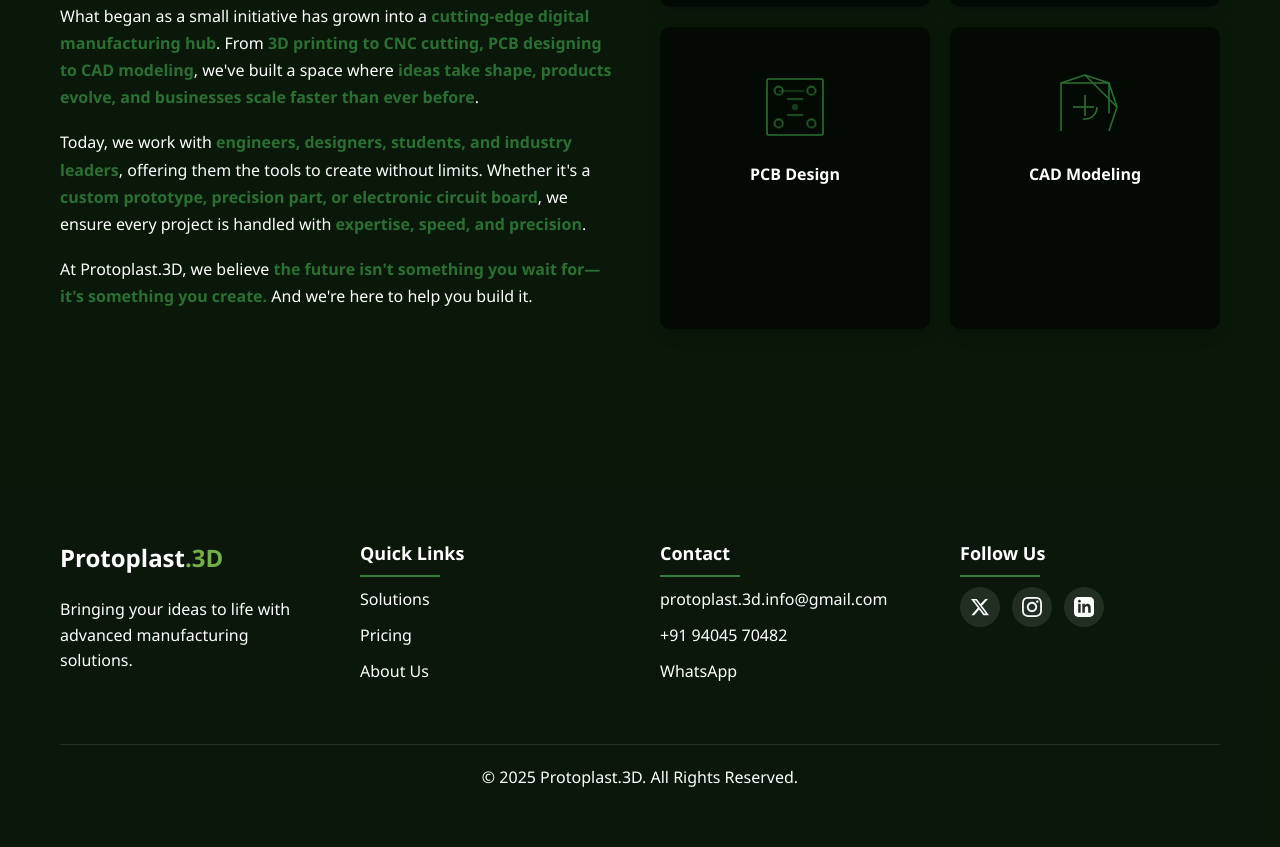
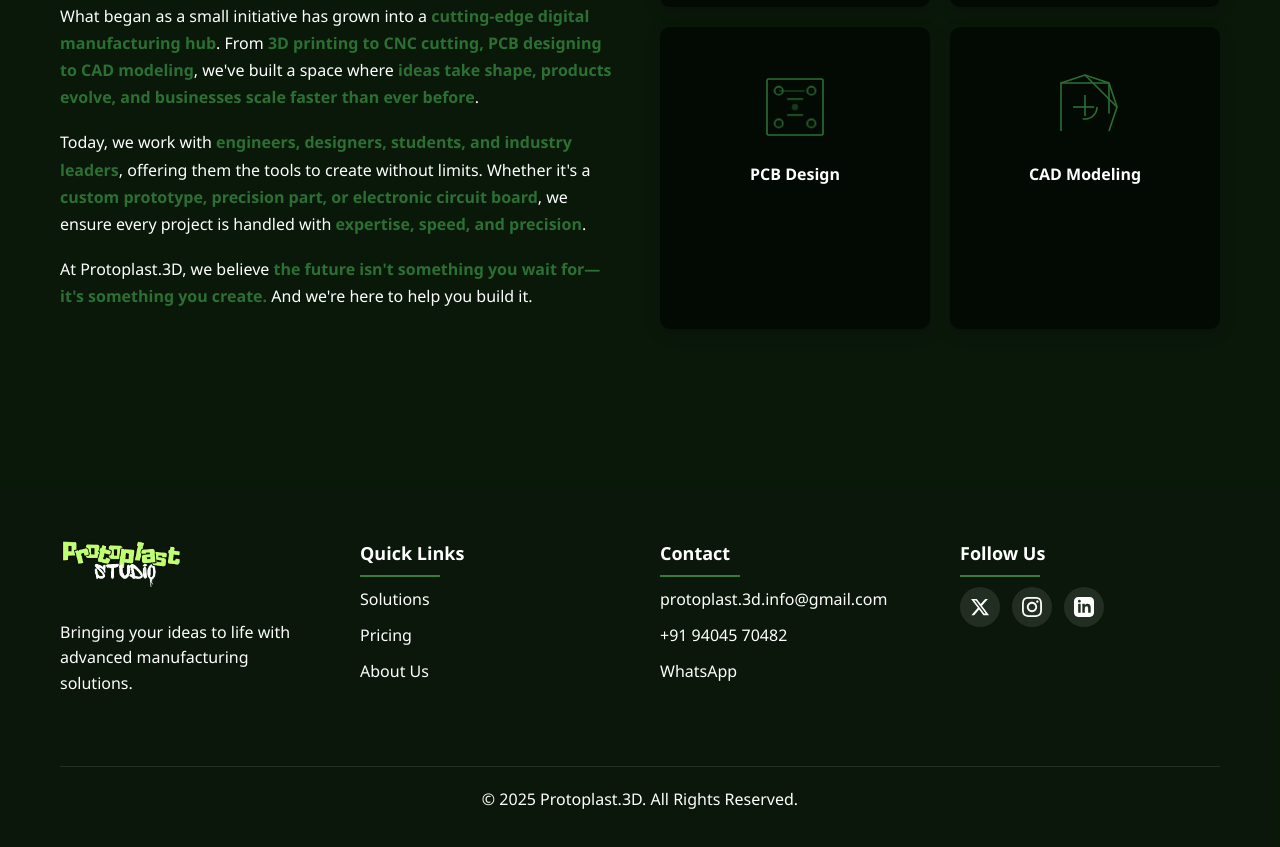
Before and after one commit to 0xnryn/protoplast-3d_website, a plain HTML site: page index.html in a window 1280 px wide. Shown: the part 3147-3994 px from the top of the page. Drawn offline with Linux system fonts and the light colour scheme.

Commit message:
Update index.html

```diff
--- a/index.html
+++ b/index.html
@@ -260,7 +260,10 @@
         <div class="container">
             <div class="footer-content">
                 <div>
-                    <div class="footer-logo">Protoplast<span>.3D</span></div>
+                    <div class="footer-logo">
+                        <a href="#" class="logo">
+                    <img src="textlogo_20250518_184735_0000.png" alt="Protoplast Studio Logo">                </a>
+                    </div>
                     <p class="footer-description">Bringing your ideas to life with advanced manufacturing solutions.</p>
                 </div>
                 <div class="footer-links">
```
